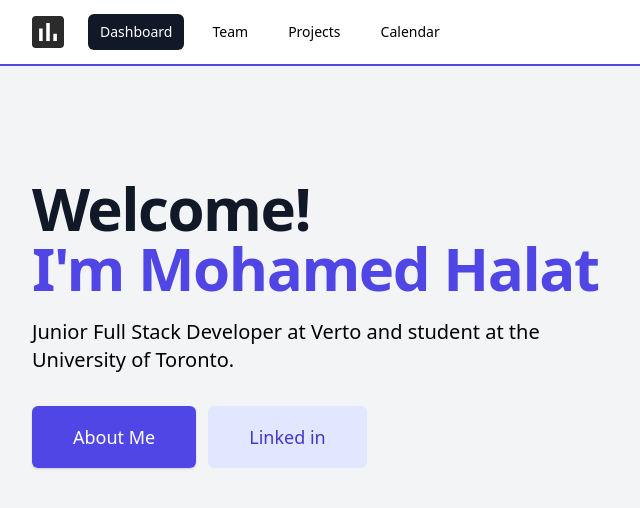
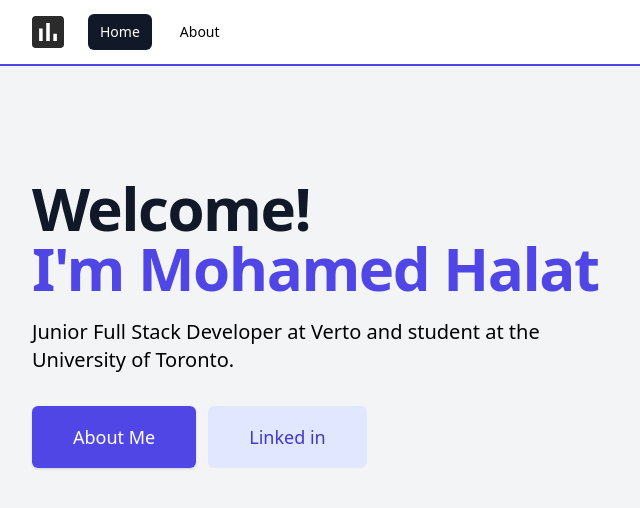
Before and after one commit to MohamedHalat/Portfolio, a Vue app: page /#/ in a window 1280 px wide. Shown: the top 508 px of the page, without its empty margins (0-640 px from the left). Built offline with nearby package versions, Linux system fonts and the light colour scheme.

Commit message:
fix: routes and links

```diff
--- a/src/App.vue
+++ b/src/App.vue
@@ -14,28 +14,8 @@ export default {
       type: Array,
       required: false,
       default: () => [
-        {
-          name: "Home",
-          route: "/",
-        },
-        {
-          name: "About",
-          route: "/about",
-        },
-        {
-          name: "Old Site",
-          link: "https://mohamedhalat.com",
-        },
-        {
-          name: "Github",
-          link: "https://github.com/MohamedHalat/Vue-Site",
-          newPage: true,
-        },
-        {
-          name: "LinkedIn",
-          link: "https://www.linkedin.com/in/halat",
-          newPage: true,
-        },
+        { name: 'Home', href: '/' },
+        { name: 'About', href: '/about'},
       ],
     },
   },
--- a/src/components/app-header/nav-bar.vue
+++ b/src/components/app-header/nav-bar.vue
@@ -4,7 +4,7 @@
       <div class="relative flex items-center justify-between h-16">
         <div class="absolute inset-y-0 left-0 flex items-center sm:hidden">
           <!-- Mobile menu button-->
-          <DisclosureButton class="inline-flex items-center justify-center p-2 rounded-md text-gray-400 hover:text-white hover:bg-gray-700 focus:outline-none focus:ring-2 focus:ring-inset focus:ring-white">
+          <DisclosureButton class="inline-flex items-center justify-center p-2 rounded-md text-black hover:text-white hover:bg-gray-700 focus:outline-none focus:ring-2 focus:ring-inset focus:ring-white">
             <span class="sr-only">Open main menu</span>
             <MenuIcon v-if="!open" class="block h-6 w-6" aria-hidden="true" />
             <XIcon v-else class="block h-6 w-6" aria-hidden="true" />
@@ -16,7 +16,16 @@
           </div>
           <div class="hidden sm:block sm:ml-6">
             <div class="flex space-x-4">
-              <a v-for="item in navigation" :key="item.name" :href="item.href" :class="[item.current ? 'bg-gray-900 text-white' : 'text-black hover:bg-gray-700 hover:text-white', 'px-3 py-2 rounded-md text-sm font-medium']" :aria-current="item.current ? 'page' : undefined">{{ item.name }}</a>
+              <router-link
+                v-for="item in routes" :key="item.href"
+                :to="item.href"
+                custom
+                v-slot="{ href, route, navigate, isActive }"
+              >
+                <a :href="href" @click="navigate" :class="[isActive ? 'bg-gray-900 text-white' : 'text-black hover:bg-gray-700 hover:text-white', 'px-3 py-2 rounded-md text-sm font-medium']" :aria-current="isActive ? 'page' : undefined">
+                  {{ route.name }}
+                </a>
+              </router-link>
             </div>
           </div>
         </div>
@@ -25,7 +34,16 @@
 
     <DisclosurePanel class="sm:hidden">
       <div class="px-2 pt-2 pb-3 space-y-1">
-        <a v-for="item in navigation" :key="item.name" :href="item.href" :class="[item.current ? 'bg-gray-900 text-white' : 'text-gray-300 hover:bg-gray-700 hover:text-white', 'block px-3 py-2 rounded-md text-base font-medium']" :aria-current="item.current ? 'page' : undefined">{{ item.name }}</a>
+        <router-link
+          v-for="item in routes" :key="item.href"
+          :to="item.href"
+          custom
+          v-slot="{ href, route, navigate, isActive }"
+        >
+          <a :href="href" @click="navigate" :class="[isActive ? 'bg-gray-900 text-white' : 'text-gray-300 hover:bg-gray-700 hover:text-white', 'block px-3 py-2 rounded-md text-base font-medium', 'px-3 py-2 rounded-md text-sm font-medium']" :aria-current="isActive ? 'page' : undefined">
+            {{ route.name }}
+          </a>
+        </router-link>
       </div>
     </DisclosurePanel>
   </Disclosure>
@@ -35,13 +53,6 @@
 <script>
 import { ref } from 'vue'
 import { Disclosure, DisclosureButton, DisclosurePanel } from '@headlessui/vue'
-
-const navigation = [
-  { name: 'Dashboard', href: '#', current: true },
-  { name: 'Team', href: '#', current: false },
-  { name: 'Projects', href: '#', current: false },
-  { name: 'Calendar', href: '#', current: false },
-]
 
 export default {
   components: {
@@ -54,14 +65,12 @@ export default {
       type: Array,
       required: true,
       validate: (value) =>
-        value.every((page) => (page.link || page.route) && page.name),
+        value.every((page) => page.href && page.name),
     },
   },
   setup() {
     const open = ref(false)
-
     return {
-      navigation,
       open,
     }
   },
--- a/src/views/Home.vue
+++ b/src/views/Home.vue
@@ -16,12 +16,12 @@
           </p>
           <div class="mt-5 sm:mt-8 sm:flex sm:justify-center lg:justify-start">
             <div class="rounded-md shadow">
-              <a href="#" class="w-full flex items-center justify-center px-8 py-3 border border-transparent text-base font-medium rounded-md text-white bg-indigo-600 hover:bg-indigo-700 md:py-4 md:text-lg md:px-10">
+              <a href="/about" class="w-full flex items-center justify-center px-8 py-3 border border-transparent text-base font-medium rounded-md text-white bg-indigo-600 hover:bg-indigo-700 md:py-4 md:text-lg md:px-10">
                 About Me
               </a>
             </div>
             <div class="mt-3 sm:mt-0 sm:ml-3">
-              <a href="#" class="w-full flex items-center justify-center px-8 py-3 border border-transparent text-base font-medium rounded-md text-indigo-700 bg-indigo-100 hover:bg-indigo-200 md:py-4 md:text-lg md:px-10">
+              <a href="https://www.linkedin.com/in/halat/" target="_blank" rel="noreferrer" class="w-full flex items-center justify-center px-8 py-3 border border-transparent text-base font-medium rounded-md text-indigo-700 bg-indigo-100 hover:bg-indigo-200 md:py-4 md:text-lg md:px-10">
                 Linked in
               </a>
             </div>
```
